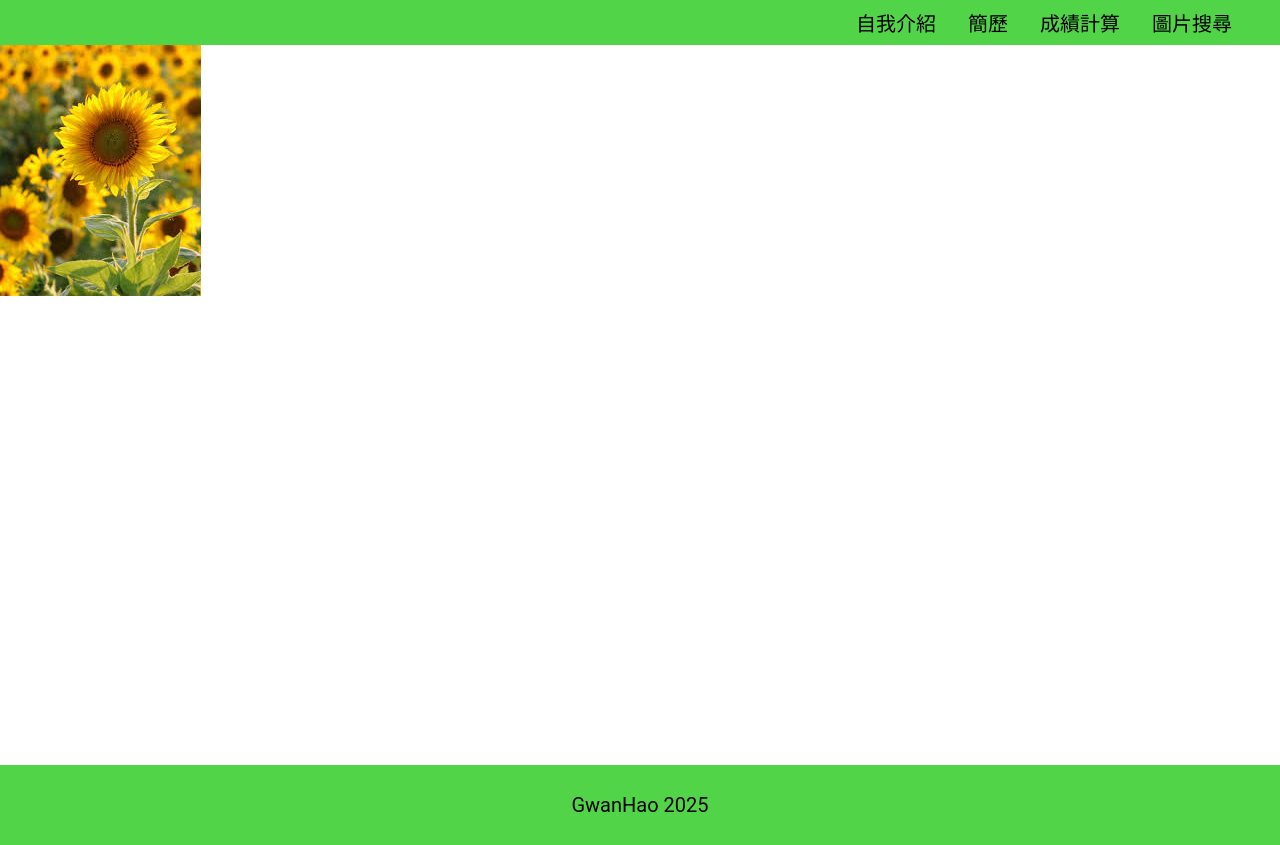
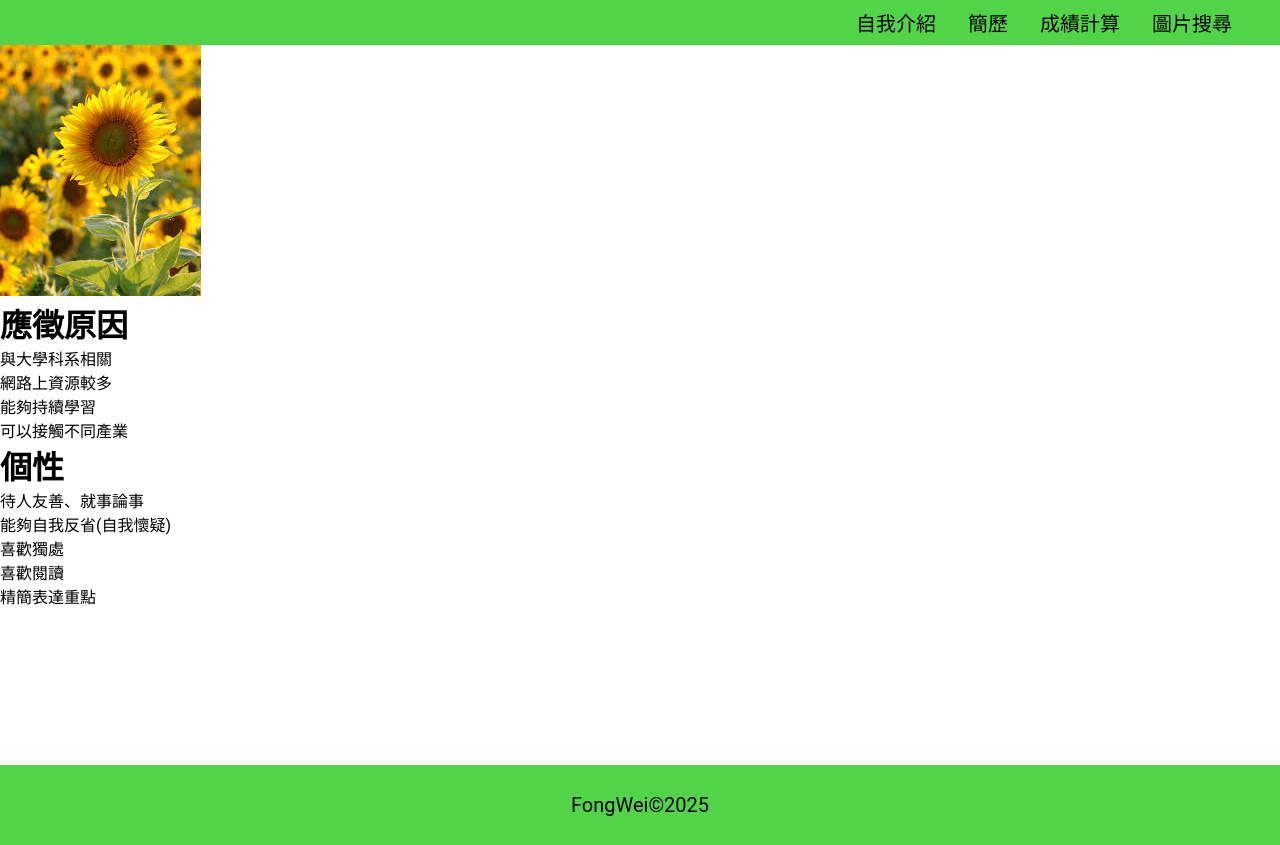
Before and after one commit to ganhao88688/interview, a React (Create React App) app: page / in a window 1280 px wide. Built offline with nearby package versions, Linux system fonts and the light colour scheme.

Commit message:
update page1

```diff
--- a/src/components/Footer.js
+++ b/src/components/Footer.js
@@ -1,5 +1,5 @@
 const Footer = () => {
-  return <div className="footer">GwanHao 2025</div>;
+  return <div className="footer">FongWei&copy;2025</div>;
 };
 
 export default Footer;
--- a/src/pages/Homepage.js
+++ b/src/pages/Homepage.js
@@ -6,7 +6,24 @@ const Homepage = () => {
           <img src="/image/tempHeadShot.jfif" alt="headShot"></img>
         </div>
       </div>
-      <div className="aboutMe"></div>
+      <div className="aboutMe">
+        <h1>應徵原因</h1>
+        <ul>
+          <li>與大學科系相關</li>
+          <li>網路上資源較多</li>
+          <li>能夠持續學習</li>
+          <li>可以接觸不同產業</li>
+          <li></li>
+        </ul>
+        <h1>個性</h1>
+        <ul>
+          <li>待人友善、就事論事</li>
+          <li>能夠自我反省(自我懷疑)</li>
+          <li>喜歡獨處</li>
+          <li>喜歡閱讀</li>
+          <li>精簡表達重點</li>
+        </ul>
+      </div>
     </div>
   );
 };
```
